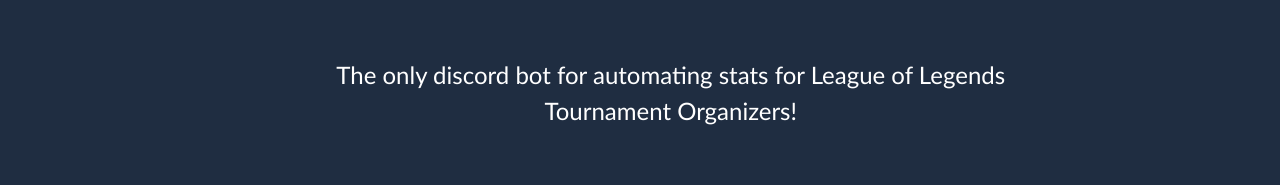
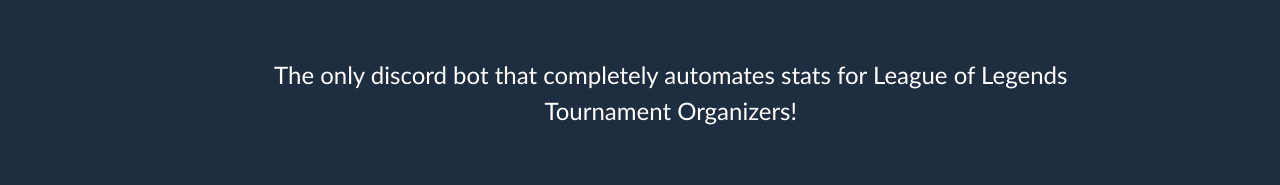
Before and after one commit to killerz1234/LeagueStatsBot, a plain HTML site: page index.html in a window 1280 px wide. Shown: the part 615-800 px from the top of the page. Drawn offline with nearby package versions, Linux system fonts and the light colour scheme; a web font is replaced by a local one.

Commit message:
Fix title

```diff
--- a/index.html
+++ b/index.html
@@ -8,7 +8,7 @@
     />
     <meta name="description" content="" />
     <meta name="author" content="" />
-    <title>Freelancer - Start Bootstrap Theme</title>
+    <title>League Stats Bot</title>
     <!-- Font Awesome icons (free version)-->
     <script
       src="https://cdnjs.cloudflare.com/ajax/libs/font-awesome/5.13.0/js/all.min.js"
@@ -81,7 +81,7 @@
         </div>
         <!-- Masthead Subheading-->
         <p class="pre-wrap masthead-subheading font-weight-light mb-0">
-          The only discord bot for automating stats for League of Legends
+          The only discord bot that completely automates stats for League of Legends
           Tournament Organizers!
         </p>
       </div>
```
